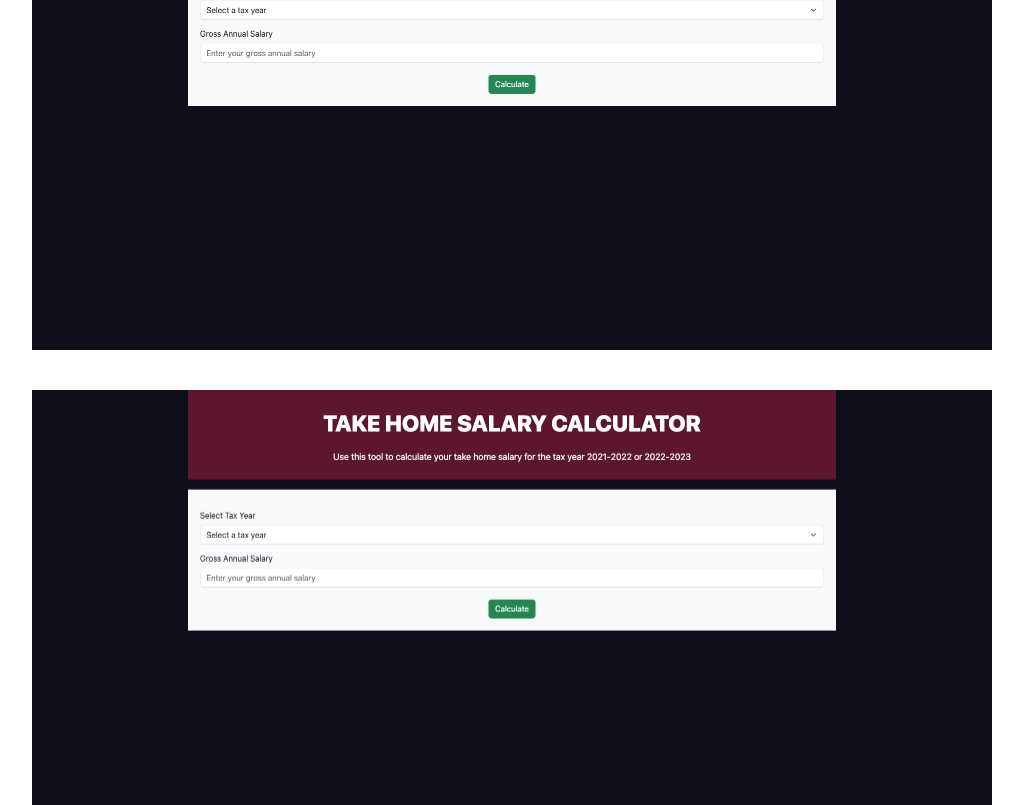
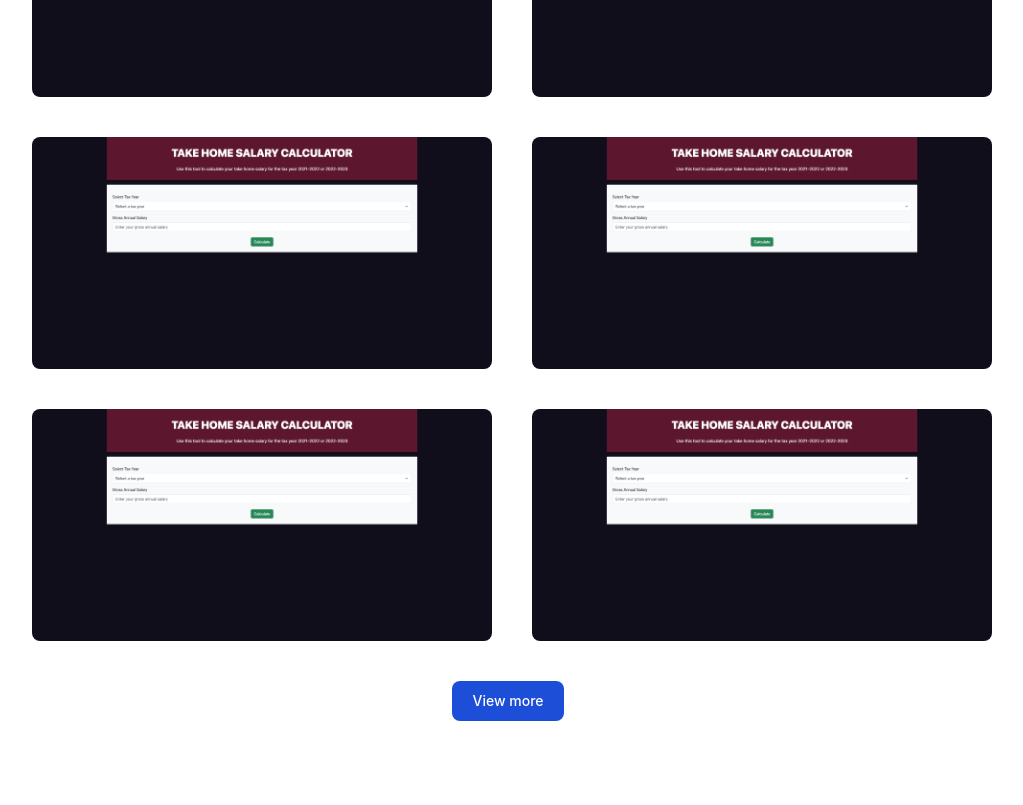
Before and after one commit to smahamoud/Portfolio, a Next.js app: page / in a window 1280 px wide. Shown: the part 1175-1980 px from the top of the page, without its empty margins (128-1151 px from the left). After the commit the page ends 1904 px from the top, so only its background shows below. Built offline with nearby package versions, Linux system fonts and the light colour scheme.

Commit message:
dark mode

```diff
--- a/pages/index.js
+++ b/pages/index.js
@@ -17,36 +17,39 @@ import { useState } from "react";
 
 
 export default function Home() {
+  const [darkMode, setDarkMode] = useState(false);
+
   return (
-    <div>
+    <div className={darkMode ? "dark" : ""}>
       <Head>
         <title>Salmaan Mahamoud Portfolio</title>
         <meta name="description" content="Generated by create next app" />
         <meta name="viewport" content="width=device-width, initial-scale=1" />
         <link rel="icon" href="/favicon.ico" />
       </Head>
-      <main className=" bg-white px-10 md:px-20 lg:px-40">
+      <main className=" bg-white px-10 md:px-20 lg:px-40 dark:bg-gray-900 ">
         <section className="min-h-screen">
-          <nav className='py-10 mb-12 flex justify-between'>
+          <nav className='py-10 mb-12 flex justify-between dark:text-white'>
             <h1 className='text-xl font-burtons'>Developed by Salmaan Mahamoud</h1>
             <ul className='flex items-center'>
               <li>
-                <BsFillMoonStarsFill className='cursor-pointer text-2xl'/>
+                <BsFillMoonStarsFill onClick={() => setDarkMode(!darkMode)}
+                className='cursor-pointer text-2xl'/>
               </li>
               <li>
               <a
                   className="bg-gradient-to-r from-cyan-500 text- to-teal-500 text-white px-4 py-2 border-none rounded-md ml-8"
                   href="#"
-                >Resume</a>
+                >View CV</a>
               </li>
             </ul>
           </nav>
           <div className='text-center p-10'>
             <h2 className='text-5xl py-2 text-teal-600 font-medium'>Salmaan Mahamoud</h2>
-            <h3 className="text-2xl py-2">FrontEnd Developer</h3>
-            <p className='text-md py-5 leading-8 text-gray-800'>from Leicester</p>
+            <h3 className="text-2xl py-2 dark:text-white">FrontEnd Developer</h3>
+            <p className='text-md py-5 leading-8 text-gray-800 dark:text-gray-200'>from Leicester</p>
           </div>
-          <div className='text-5xl flex justify-center gap-16 py-3 text-gray-600'>
+          <div className='text-5xl flex justify-center gap-16 py-3 text-gray-600 dark:text-gray-400'>
           <AiFillGithub/>
             <AiFillLinkedin/>
             <AiTwotoneMail/>
@@ -58,30 +61,40 @@ export default function Home() {
 
         <section>
           <div>
-            <h3 className='text-3xl py-1'>My Projects</h3>
+            <h3 className='text-3xl py-1 dark:text-gray-200'>My Projects</h3>
           </div>
           <div className='flex flex-col gap-10 py-10 lg:flex-row lg:flex-wrap'>
-            <div>
-              <Image src={web1} />
+            <div className='basis-1/3 flex-1'>
+              <Image src={web1} className='rounded-lg object-cover' width={'100%'} height={'100%'} layout="responsive" />
               </div>
-              <div>
-              <Image src={web2} />
+              <div className='basis-1/3 flex-1'>
+              <Image src={web2} className='rounded-lg object-cover' width={'100%'} height={'100%'} layout="responsive" />
               </div>
-              <div>
-              <Image src={web3} />
+              <div className='basis-1/3 flex-1'>
+              <Image src={web3} className='rounded-lg object-cover' width={'100%'} height={'100%'} layout="responsive" />
               </div>
-              <div>
-              <Image src={web4} />
+              <div className='basis-1/3 flex-1'>
+              <Image src={web4} className='rounded-lg object-cover' width={'100%'} height={'100%'} layout="responsive" />
               </div>
-              <div>
-              <Image src={web5} />
+              <div className='basis-1/3 flex-1'>
+              <Image src={web5} className='rounded-lg object-cover' width={'100%'} height={'100%'} layout="responsive" />
               </div>
-              <div>
-              <Image src={web6} />
+              <div className='basis-1/3 flex-1'>
+              <Image src={web6} className='rounded-lg object-cover' width={'100%'} height={'100%'} layout="responsive" />
               </div>
 
+
           </div>
+          <div className='flex justify-center'>
+<a href="#" class="text-white bg-blue-700 hover:bg-blue-800 focus:ring-4 focus:ring-blue-300
+font-medium rounded-lg text-sm px-5 py-2.5 mr-2 mb-2  dark:bg-blue-600 dark:hover:bg-blue-700 focus:outline-none dark:focus:ring-blue-800">View more</a>
+</div>
         </section>
+        <section>
+
+
+        </section>
+
       </main>
     </div>
   )
```
